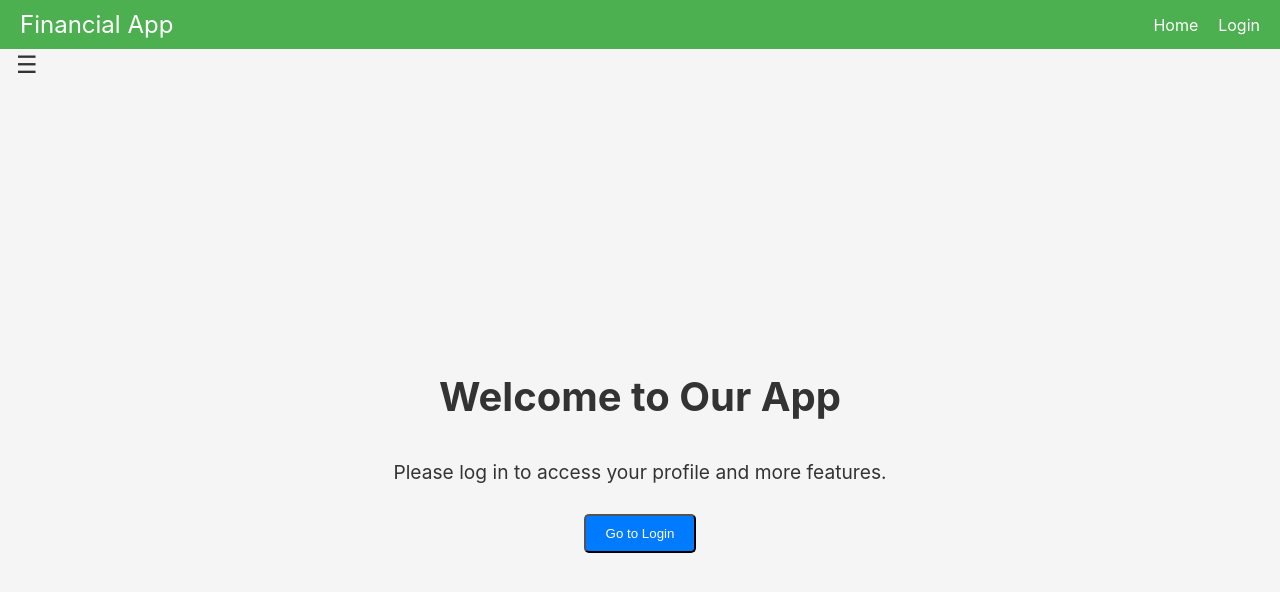
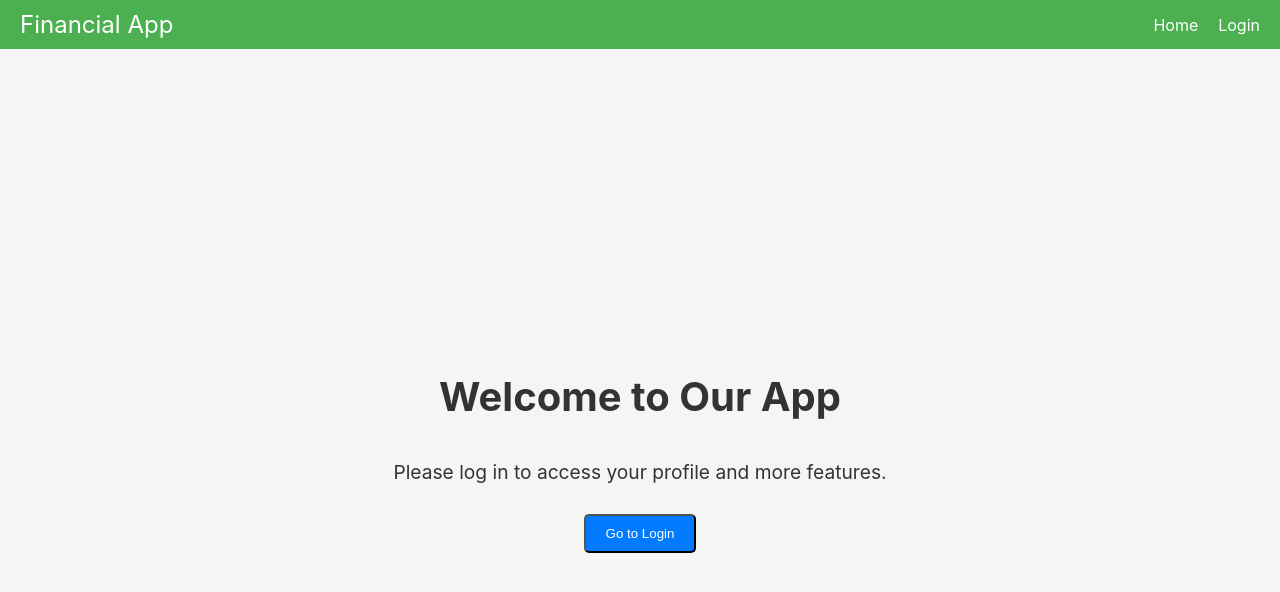
Before and after one commit to 01egP/snrn, a React (Create React App) app in the folder frontend/: page / in a window 1280 px wide. Shown: the top 592 px of the page. Built offline with nearby package versions, Linux system fonts and the light colour scheme; no server answers.

Commit message:
Hide burger in Home

```diff
--- a/frontend/src/App.tsx
+++ b/frontend/src/App.tsx
@@ -1,5 +1,5 @@
 import React, { useState } from 'react';
-import { Routes, Route, useNavigate } from 'react-router-dom';
+import { Routes, Route, useNavigate, useLocation } from 'react-router-dom';
 import Home from './components/Home/Home';
 import UserComponent from './components/UserComponent';
 import Register from './components/Register/Register';
@@ -23,6 +23,7 @@ const App: React.FC = () => {
   const [user, setUser] = useState<string | null>(null);
   const [isSidebarOpen, setSidebarOpen] = useState(false);
   const navigate = useNavigate();
+  const location = useLocation();
 
   const openLoginModal = () => {
     setLoginModalOpen(true);
@@ -57,12 +58,14 @@ const App: React.FC = () => {
   return (
     <>
       <Header user={user} onLogout={handleLogout} />
-      <button
-        className={`burger-menu ${isSidebarOpen ? 'hidden' : ''}`}
-        onClick={toggleSidebar}
-      >
-        &#9776; {/* Symbol for burger-menu */}
-      </button>
+      {location.pathname !== '/' && (
+        <button
+          className={`burger-menu ${isSidebarOpen ? 'hidden' : ''}`}
+          onClick={toggleSidebar}
+        >
+          &#9776;
+        </button>
+      )}
       <Sidebar isOpen={isSidebarOpen} toggleSidebar={toggleSidebar} />
       <Routes>
         <Route
```
